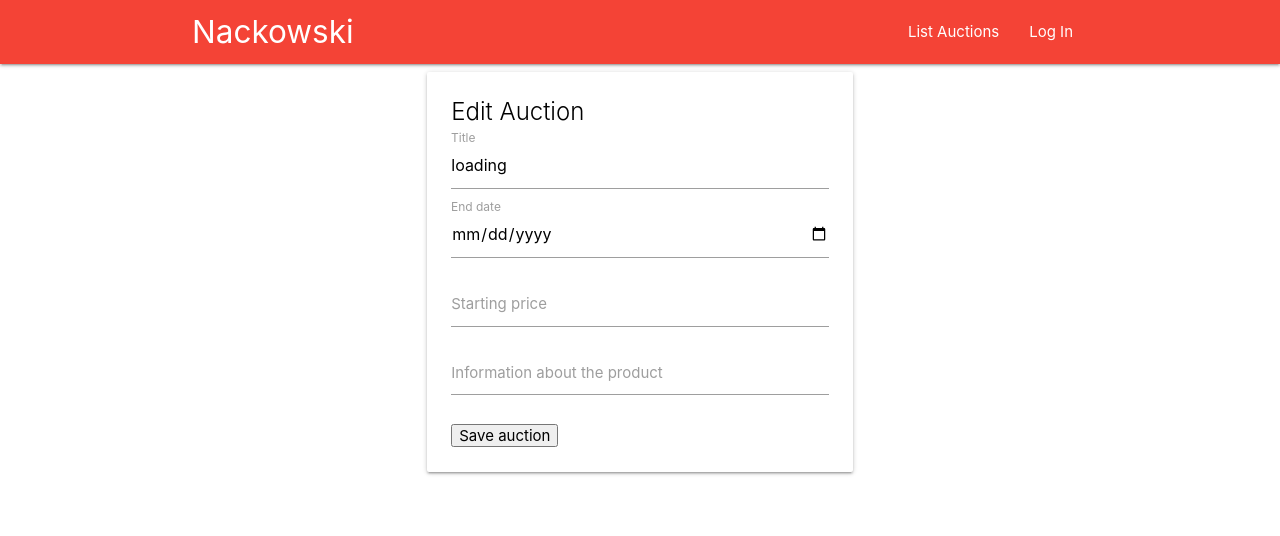
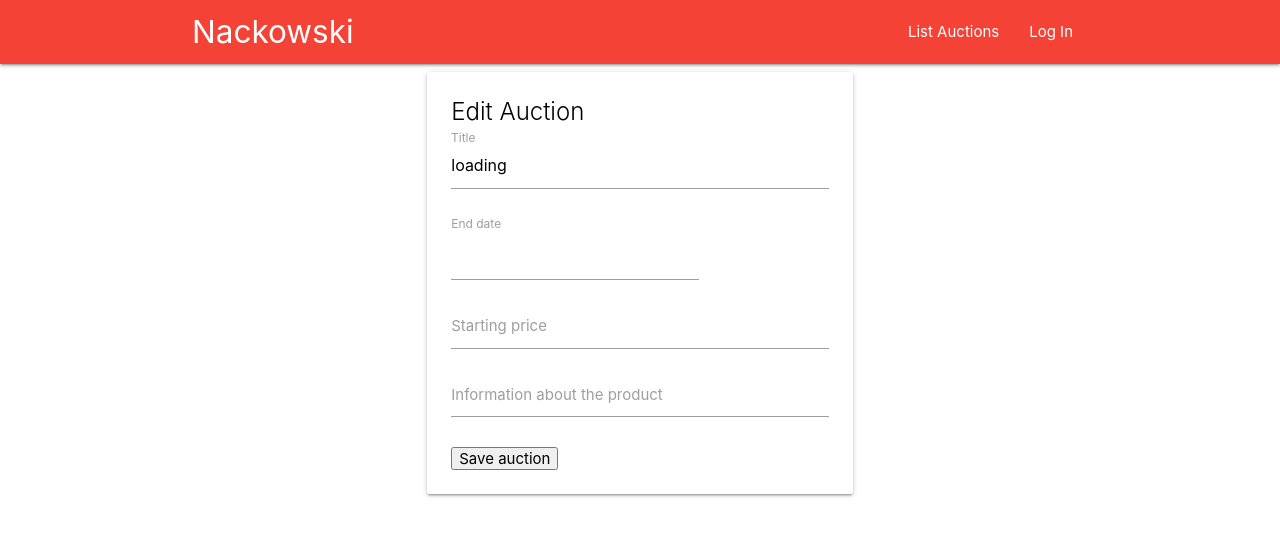
Before and after one commit to CMS18/nackowski-2030, a React (Create React App) app: page /edit/1 in a window 1280 px wide. Shown: the top 536 px of the page. Built offline with nearby package versions, Linux system fonts and the light colour scheme; no server answers.

Commit message:
Some fixes

```diff
--- a/src/components/CreateNewAuction.js
+++ b/src/components/CreateNewAuction.js
@@ -21,6 +21,7 @@ class CreateNewAuction extends Component {
   handleSubmit = e => {
     e.preventDefault();
     this.props.addAuction(this.state);
+    this.props.history.push('/list/');
   };
 
   handleSelect = date => {
--- a/src/components/EditAuction.js
+++ b/src/components/EditAuction.js
@@ -2,6 +2,8 @@ import React, { Component } from 'react';
 import { connect } from 'react-redux';
 import { loadAuctions, editAuction } from '../actions/auctionActions';
 import moment from 'moment';
+import DatePicker from 'react-datepicker';
+import 'react-datepicker/dist/react-datepicker.css';
 
 class EditAuction extends Component {
   componentDidMount() {
@@ -44,7 +46,14 @@ class EditAuction extends Component {
     this.props.history.push('/auction/' + this.props.id);
   };
 
+  handleSelect = date => {
+    this.setState({
+      SlutDatum: date
+    });
+  };
+
   render() {
+    let startDate = new Date();
     return (
       <div className="container">
         <div className="row valign-wrapper">
@@ -64,18 +73,13 @@ class EditAuction extends Component {
                       Title
                     </label>
                   </div>
-                  <div className="input-field">
-                    <input
-                      value={this.state.SlutDatum}
-                      type="date"
-                      className="datepicker"
-                      id="SlutDatum"
-                      onChange={this.handleChange}
-                    />
-                    <label className="active" htmlFor="SlutDatum">
-                      End date
-                    </label>
-                  </div>
+                  <label htmlFor="SlutDatum">End date</label>
+                  <br />
+                  <DatePicker
+                    selected={this.state.SlutDatum}
+                    onSelect={this.handleSelect}
+                    minDate={startDate}
+                  />
                   <div className="input-field">
                     <input
                       value={this.state.Utropspris}
```
